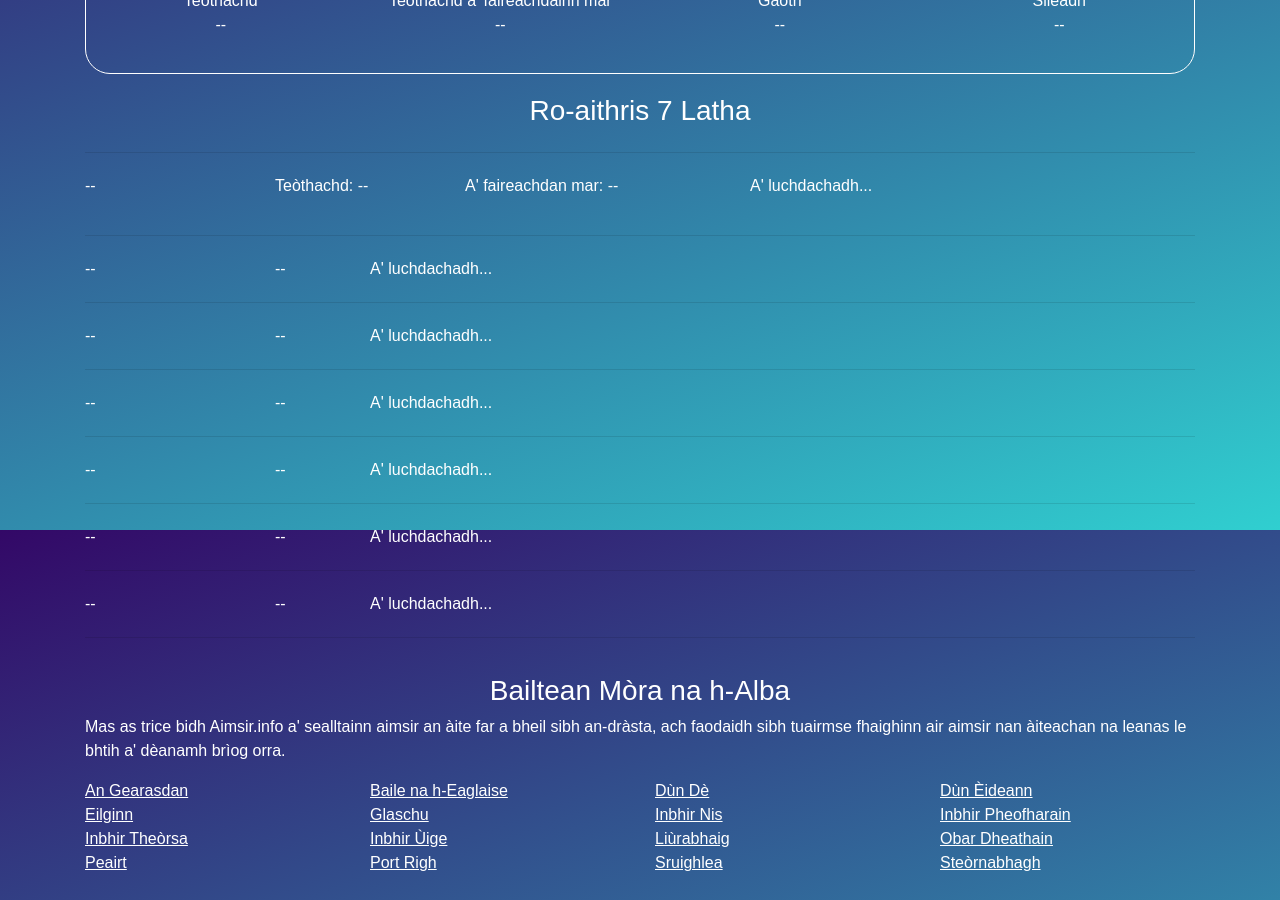
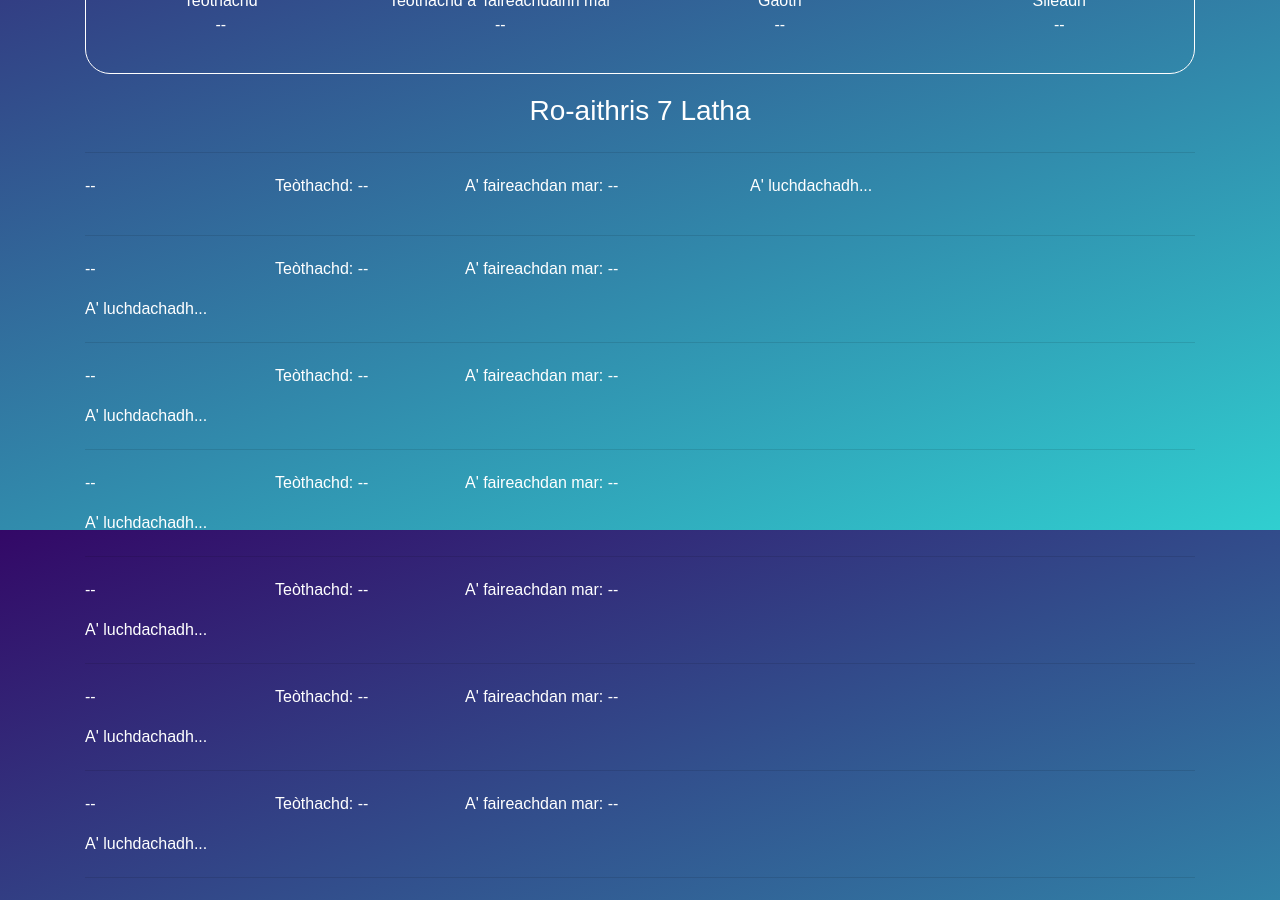
Before and after one commit to angeidheal/aimsir, a Jekyll site: the page built from index.html, in a window 1280 px wide and 900 px high, scrolled down 370 px. Built offline with Jekyll 4.4.1, drawn with Linux system fonts in a browser that asks for light colours; nearby versions of some CDN libraries; a script that is not in the unit is left out.

Commit message:
Update index.html

```diff
--- a/index.html
+++ b/index.html
@@ -61,8 +61,11 @@
         <div class="col-md-2 day-2-day">
           --
         </div>
-        <div class="col-md-1 day-2-temp">
-          --
+        <div class="col-md-2">
+          <p>Teòthachd: <span class="day-2-temp">--</span></p>
+        </div>
+        <div class="col-md-3">
+          <p>A' faireachdan mar: <span class="day-2-app-temp">--</span></p>
         </div>
         <div class="col-md-9 day-2-summary">
           A' luchdachadh...
@@ -75,8 +78,11 @@
         <div class="col-md-2 day-3-day">
           --
         </div>
-        <div class="col-md-1 day-3-temp">
-          --
+        <div class="col-md-2">
+          <p>Teòthachd: <span class="day-3-temp">--</span></p>
+        </div>
+        <div class="col-md-3">
+          <p>A' faireachdan mar: <span class="day-3-app-temp">--</span></p>
         </div>
         <div class="col-md-9 day-3-summary">
           A' luchdachadh...
@@ -89,8 +95,11 @@
         <div class="col-md-2 day-4-day">
           --
         </div>
-        <div class="col-md-1 day-4-temp">
-          --
+        <div class="col-md-2">
+          <p>Teòthachd: <span class="day-4-temp">--</span></p>
+        </div>
+        <div class="col-md-3">
+          <p>A' faireachdan mar: <span class="day-4-app-temp">--</span></p>
         </div>
         <div class="col-md-9 day-4-summary">
           A' luchdachadh...
@@ -103,8 +112,11 @@
         <div class="col-md-2 day-5-day">
           --
         </div>
-        <div class="col-md-1 day-5-temp">
-          --
+        <div class="col-md-2">
+          <p>Teòthachd: <span class="day-5-temp">--</span></p>
+        </div>
+        <div class="col-md-3">
+          <p>A' faireachdan mar: <span class="day-5-app-temp">--</span></p>
         </div>
         <div class="col-md-9 day-5-summary">
           A' luchdachadh...
@@ -117,8 +129,11 @@
         <div class="col-md-2 day-6-day">
           --
         </div>
-        <div class="col-md-1 day-6-temp">
-          --
+        <div class="col-md-2">
+          <p>Teòthachd: <span class="day-6-temp">--</span></p>
+        </div>
+        <div class="col-md-3">
+          <p>A' faireachdan mar: <span class="day-6-app-temp">--</span></p>
         </div>
         <div class="col-md-9 day-6-summary">
           A' luchdachadh...
@@ -131,8 +146,11 @@
         <div class="col-md-2 day-7-day">
           --
         </div>
-        <div class="col-md-1 day-7-temp">
-          --
+        <div class="col-md-2">
+          <p>Teòthachd: <span class="day-7-temp">--</span></p>
+        </div>
+        <div class="col-md-3">
+          <p>A' faireachdan mar: <span class="day-7-app-temp">--</span></p>
         </div>
         <div class="col-md-9 day-7-summary">
           A' luchdachadh...
```
